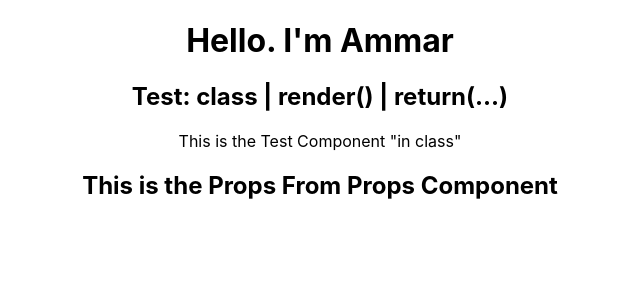
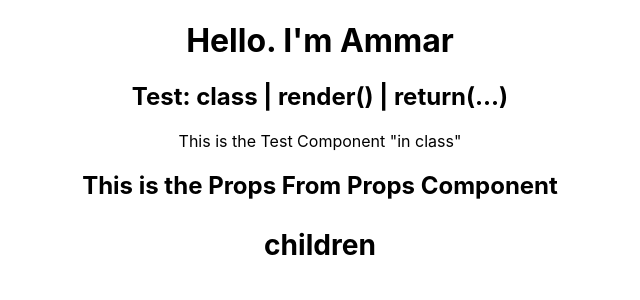
Before and after one commit to ammar4web/React-reference-for-myself, a React (Create React App) app: page / in a window 1280 px wide. Shown: the top 300 px of the page, without its empty margins (320-960 px from the left). Built offline with nearby package versions, Linux system fonts and the light colour scheme.

Commit message:
Children in components

```diff
--- a/src/App.js
+++ b/src/App.js
@@ -16,7 +16,9 @@ function App() {
     <div className="App">
       <h1>Hello. I'm Ammar</h1>
       <Test content="This is the Test Component" />
-      <Props content="This is the Props From Props Component" />
+      <Props content="This is the Props From Props Component" >
+        <h3>children</h3>
+      </Props>
     </div>
   );
 }
--- a/src/Props.js
+++ b/src/Props.js
@@ -7,6 +7,7 @@ function Props(props) {
   return (
     <div className="Props">
       <h2>{props.content}</h2>
+      <h2>{props.children}</h2>
     </div>
   );
 }
```
